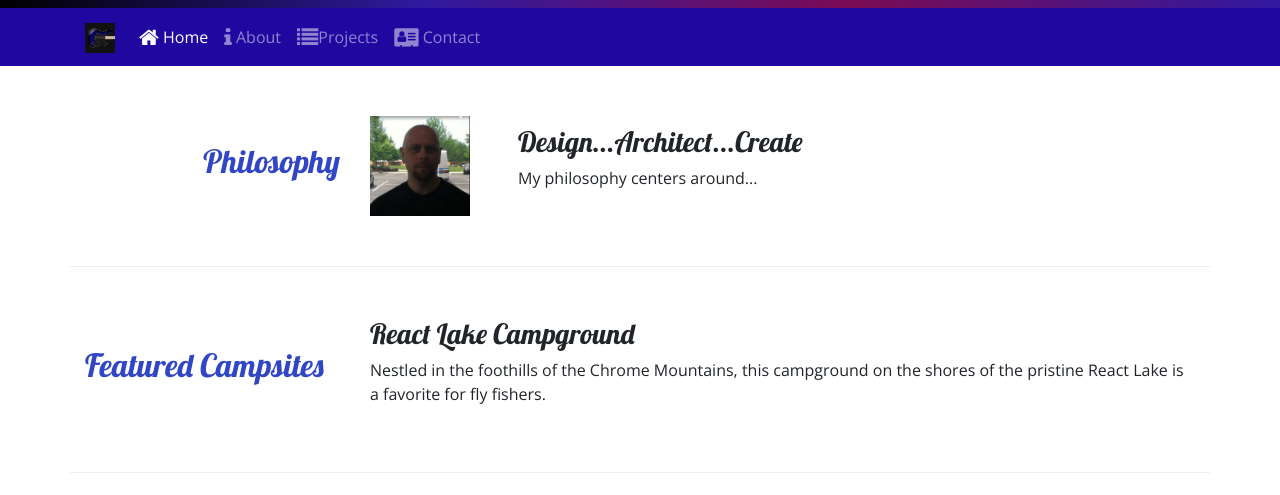
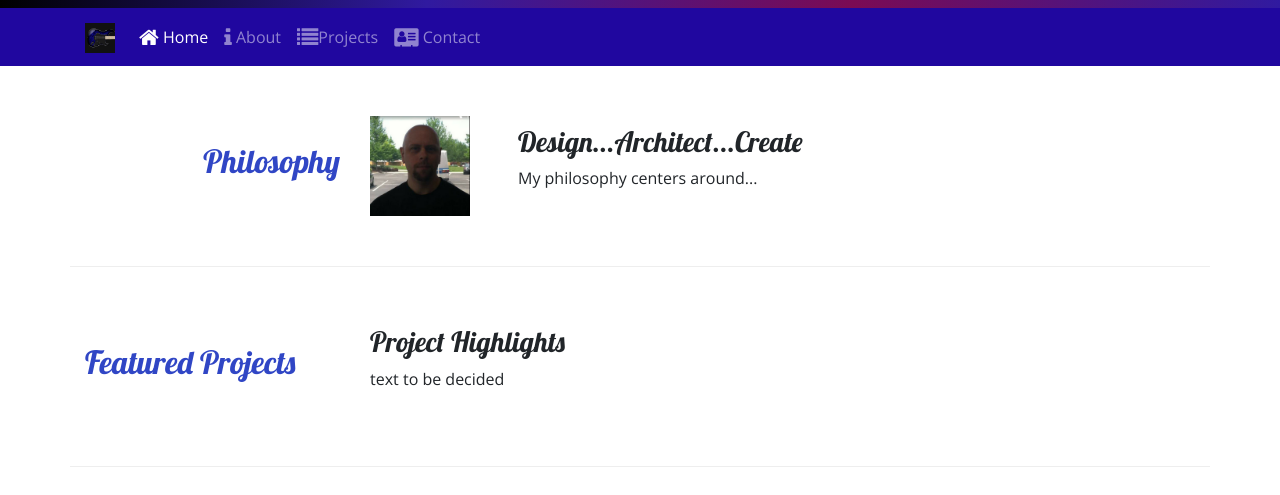
Before and after one commit to PGA-dev/Profile_portfolio, a website: page index.html in a window 1280 px wide. Shown: the part 212-707 px from the top of the page. Drawn offline with nearby package versions, Linux system fonts and the light colour scheme.

Commit message:
updated placeholders for front Page

```diff
--- a/index.html
+++ b/index.html
@@ -76,12 +76,11 @@
 
         <div class="row row-content align-items-center">
             <div class="col-sm-4 order-sm-first col-md-3">
-                <h2 class="text-sm-left">Featured Campsites</h2>
+                <h2 class="text-sm-left">Featured Projects</h2>
             </div>
             <div class="col ">
-                <h3>React Lake Campground</h3>
-                <p class="d-none d-sm-block">Nestled in the foothills of the Chrome Mountains, this campground on the
-                    shores of the pristine React Lake is a favorite for fly fishers.</p>
+                <h3>Project Highlights</h3>
+                <p class="d-none d-sm-block">text to be decided</p>
             </div>
         </div>
 
```
Also changed, not shown: contactme.html (+1 -1 lines).
